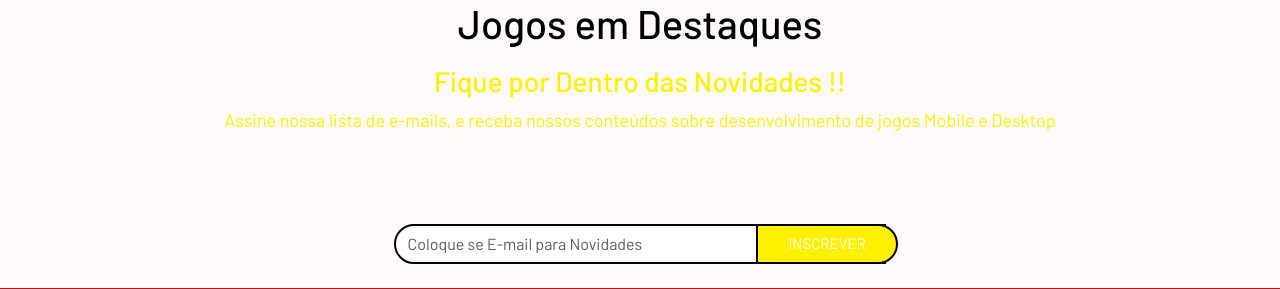
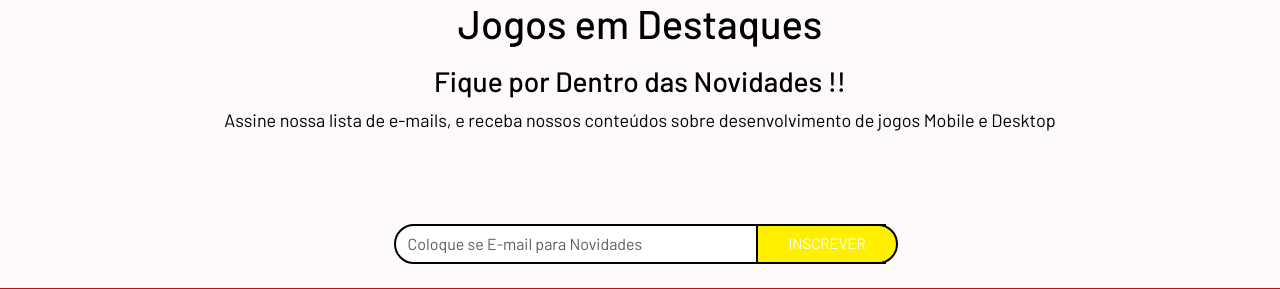
Before and after one commit to SamuelERnandes/TechAcademy-2, a PHP site: page /projects/ in a window 1280 px wide. Shown: the part 76-365 px from the top of the page. Run offline with PHP 8.4, Linux system fonts and the light colour scheme; data that the repository does not hold is empty; some web fonts are replaced.

Commit message:
corrigindo cores do formulario

```diff
--- a/css/style.css
+++ b/css/style.css
@@ -76,12 +76,12 @@ body {
   padding: 10px;
 }
 #news-area h3 {
-  color: #FFF000;
+  color: black;
 }
 #news-area p {
   font-size: 18px;
   margin-bottom: 40px;
-  color: #FFF000;
+  color: black;
 }
 
 #email-input {
--- a/css/style.scss
+++ b/css/style.scss
@@ -93,13 +93,13 @@ h1 {
 
     padding: 10px;
     h3 {
-        color: $secondary;
+        color: $clear;
     }
 
     p {
         font-size: 18px;
         margin-bottom: 40px;
-        color: $secondary;
+        color: $clear;
     }
 }
 
```
Also changed, not shown: 1 other file.
